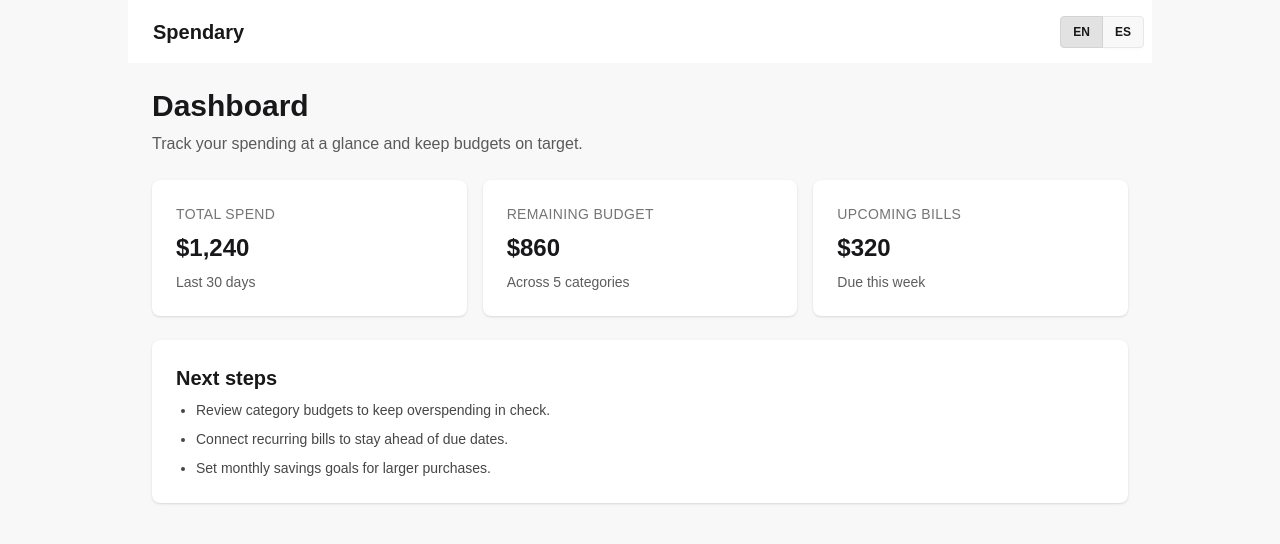
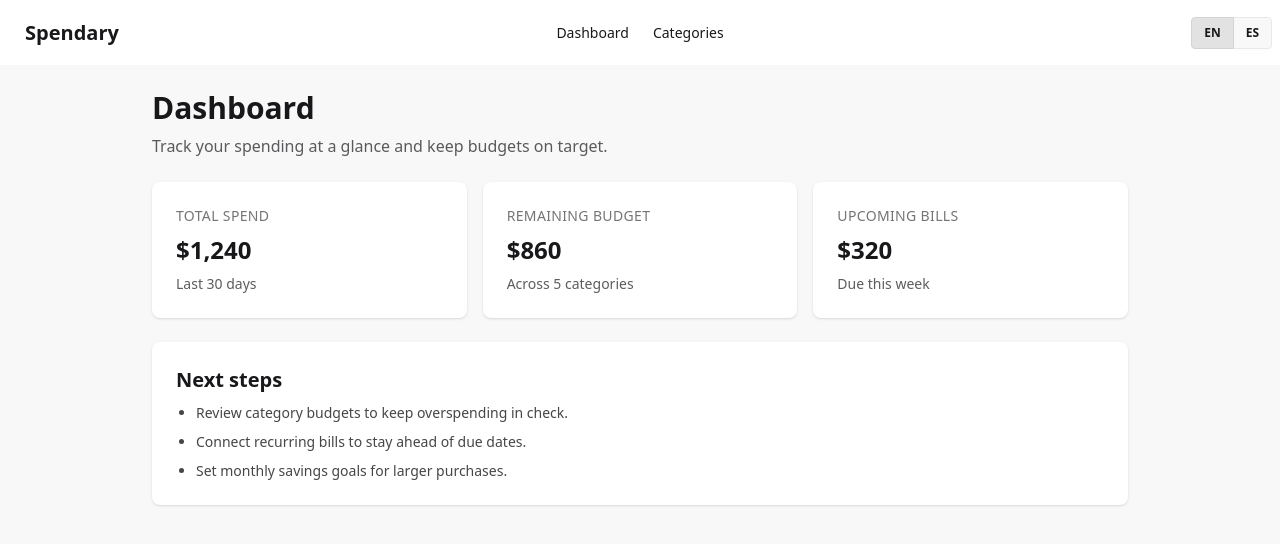
Before and after one commit to chevsofficial/expense-tracker, a Next.js app: page /app/dashboard in a window 1280 px wide. Shown: the top 544 px of the page. Built offline with nearby package versions, Linux system fonts and the light colour scheme; no server answers; sample sign-in values are in the browser's storage.

Commit message:
Fix Spendary theme and app navigation

```diff
--- a/app/(app)/app/dashboard/page.tsx
+++ b/app/(app)/app/dashboard/page.tsx
@@ -1,5 +1,3 @@
-import { AppTopNav } from "@/components/AppTopNav";
-import { LanguageToggle } from "@/components/LanguageToggle";
 import { getLocale } from "@/src/i18n/getLocale";
 import { t } from "@/src/i18n/t";
 
@@ -24,11 +22,6 @@ export default async function DashboardPage() {
   ];
 
   return (
-    <>
-      <AppTopNav
-        appName={t(locale, "app_name")}
-        rightSlot={<LanguageToggle locale={locale} />}
-      />
     <main className="space-y-6 p-6">
       <div>
         <h1 className="text-3xl font-bold">{t(locale, "dashboard_title")}</h1>
@@ -60,6 +53,5 @@ export default async function DashboardPage() {
         </div>
       </div>
     </main>
-    </>
   );
 }
--- a/app/(app)/app/layout.tsx
+++ b/app/(app)/app/layout.tsx
@@ -1,6 +1,10 @@
 import { getServerSession } from "next-auth";
 import { redirect } from "next/navigation";
 import { authOptions } from "@/src/server/auth";
+import { AppTopNav } from "@/components/AppTopNav";
+import { LanguageToggle } from "@/components/LanguageToggle";
+import { getLocale } from "@/src/i18n/getLocale";
+import { t } from "@/src/i18n/t";
 
 export default async function AppLayout({
   children,
@@ -13,8 +17,16 @@ export default async function AppLayout({
     redirect("/login");
   }
 
+  const locale = await getLocale();
+
   return (
-    <div className="min-h-screen bg-base-200" data-theme="spendary">
+    <div className="min-h-screen bg-base-200">
+      <AppTopNav
+        appName={t(locale, "app_name")}
+        dashboardLabel={t(locale, "nav_dashboard")}
+        categoriesLabel={t(locale, "nav_categories")}
+        rightSlot={<LanguageToggle locale={locale} />}
+      />
       <div className="mx-auto w-full max-w-5xl">{children}</div>
     </div>
   );
--- a/app/(app)/app/settings/categories/page.tsx
+++ b/app/(app)/app/settings/categories/page.tsx
@@ -1,21 +1,12 @@
-import { AppTopNav } from "@/components/AppTopNav";
-import { LanguageToggle } from "@/components/LanguageToggle";
 import { getLocale } from "@/src/i18n/getLocale";
-import { t } from "@/src/i18n/t";
 import { CategoriesClient } from "./CategoriesClient";
 
 export default async function CategoriesPage() {
   const locale = await getLocale();
 
   return (
-    <>
-      <AppTopNav
-        appName={t(locale, "app_name")}
-        rightSlot={<LanguageToggle locale={locale} />}
-      />
-      <main className="p-6">
-        <CategoriesClient locale={locale} />
-      </main>
-    </>
+    <main className="p-6">
+      <CategoriesClient locale={locale} />
+    </main>
   );
 }
--- a/app/globals.css
+++ b/app/globals.css
@@ -1,21 +1,16 @@
 @config "../tailwind.config.ts";
 @import "tailwindcss";
-@plugin "daisyui";
 
-:root {
-  --background: #ffffff;
-  --foreground: #171717;
-}
+/* IMPORTANT:
+   Do NOT use: @plugin "daisyui";
+   DaisyUI is loaded via tailwind.config.ts plugins: [daisyui]
+*/
 
-@media (prefers-color-scheme: dark) {
-  :root {
-    --background: #0a0a0a;
-    --foreground: #ededed;
-  }
+html,
+body {
+  height: 100%;
 }
 
 body {
-  background: var(--background);
-  color: var(--foreground);
-  font-family: Arial, Helvetica, sans-serif;
+  background: transparent;
 }
--- a/components/AppTopNav.tsx
+++ b/components/AppTopNav.tsx
@@ -2,19 +2,33 @@ import Link from "next/link";
 
 export function AppTopNav({
   appName,
+  dashboardLabel,
+  categoriesLabel,
   rightSlot,
 }: {
   appName: string;
+  dashboardLabel: string;
+  categoriesLabel: string;
   rightSlot?: React.ReactNode;
 }) {
   return (
     <div className="navbar border-b border-base-200 bg-base-100">
-      <div className="flex-1">
+      <div className="navbar-start">
         <Link href="/app/dashboard" className="btn btn-ghost text-xl">
           {appName}
         </Link>
       </div>
-      <div className="flex-none gap-2">{rightSlot}</div>
+      <div className="navbar-center hidden sm:flex">
+        <ul className="menu menu-horizontal px-1">
+          <li>
+            <Link href="/app/dashboard">{dashboardLabel}</Link>
+          </li>
+          <li>
+            <Link href="/app/settings/categories">{categoriesLabel}</Link>
+          </li>
+        </ul>
+      </div>
+      <div className="navbar-end gap-2">{rightSlot}</div>
     </div>
   );
 }
--- a/src/i18n/messages.ts
+++ b/src/i18n/messages.ts
@@ -3,6 +3,8 @@ export type Locale = "en" | "es";
 export const messages: Record<Locale, Record<string, string>> = {
   en: {
     app_name: "Spendary",
+    nav_dashboard: "Dashboard",
+    nav_categories: "Categories",
     dashboard_title: "Dashboard",
     dashboard_subtitle: "Track your spending at a glance and keep budgets on target.",
     dashboard_total_spend: "Total spend",
@@ -81,6 +83,8 @@ export const messages: Record<Locale, Record<string, string>> = {
   },
   es: {
     app_name: "Spendary",
+    nav_dashboard: "Tablero",
+    nav_categories: "Categorías",
     dashboard_title: "Tablero",
     dashboard_subtitle:
       "Sigue tus gastos de un vistazo y mantén tus presupuestos en orden.",
```
Lines whose indentation alone changed are shown as unchanged.
